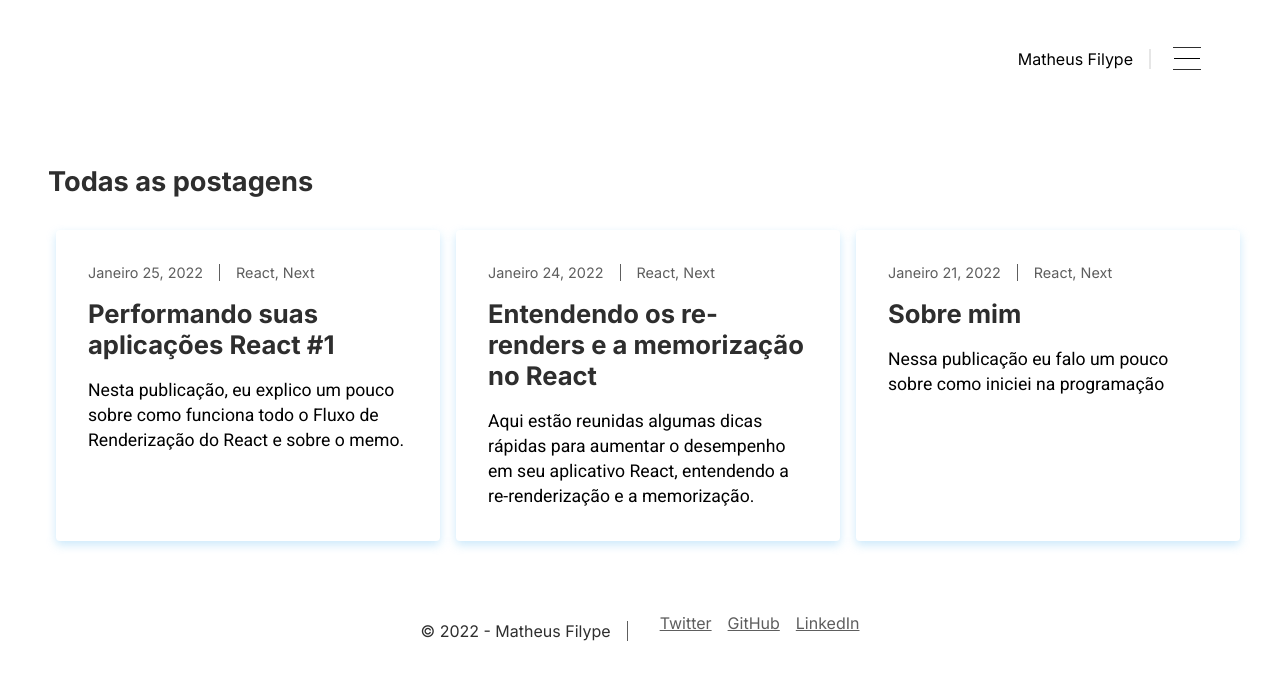
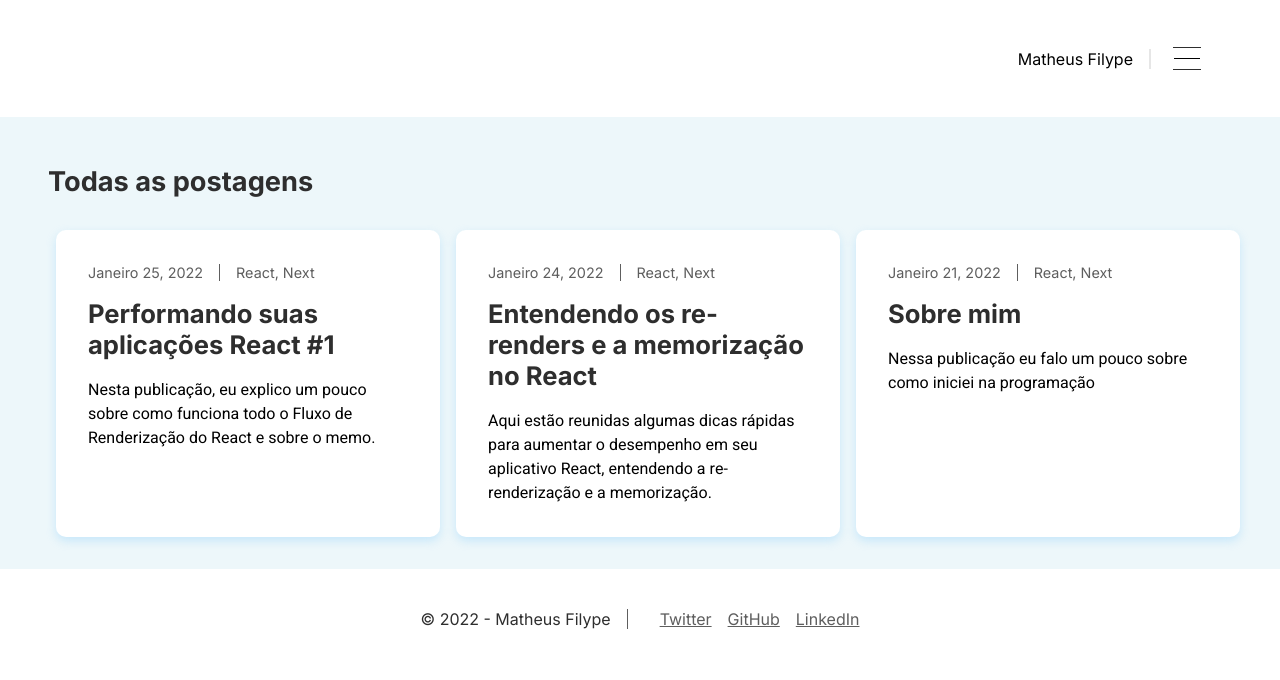
Before and after one commit to Santosl2/mfilypedev, a Next.js app: page /posts in a window 1280 px wide. Shown: the top 680 px of the page. Built offline with nearby package versions, Linux system fonts and the light colour scheme.

Commit message:
release: minor fixs and adjusts

```diff
--- a/package.json
+++ b/package.json
@@ -8,6 +8,8 @@
     "start": "next start"
   },
   "dependencies": {
+    "@types/aos": "^3.0.4",
+    "aos": "^2.3.4",
     "highlight.js": "^11.4.0",
     "next": "10.2.3",
     "polished": "^4.1.4",
--- a/src/components/Footer/styles.ts
+++ b/src/components/Footer/styles.ts
@@ -11,6 +11,7 @@ export const FooterSection = styled.footer`
     display: flex;
 
     li {
+      list-style: none;
       margin-left: 1rem;
     }
   }
@@ -21,7 +22,6 @@ export const FooterSection = styled.footer`
       padding-right: 1rem;
       margin-right: 1rem;
       border-right: 1px solid var(--gray-400);
-      margin-bottom: 0;
     }
   }
 `;
--- a/src/components/Header/index.tsx
+++ b/src/components/Header/index.tsx
@@ -49,10 +49,10 @@ export function Header() {
       </MenuContent>
 
       <SubMenu isOpen={menuOpen}>
-        <SubMenuItem>
+        <SubMenuItem onClick={() => setMenuOpen(false)}>
           <Link href="/about">Sobre</Link>
         </SubMenuItem>
-        <SubMenuItem>
+        <SubMenuItem onClick={() => setMenuOpen(false)}>
           <Link href="/posts">Publicações</Link>
         </SubMenuItem>
       </SubMenu>
--- a/src/components/Header/styles.tsx
+++ b/src/components/Header/styles.tsx
@@ -12,6 +12,7 @@ export const Menu = styled.header`
   max-width: var(--layout-size);
   position: sticky;
   top: 0;
+  z-index: 2;
 `;
 
 export const MenuContent = styled.div<IMenuProps>`
--- a/src/components/MyProjects/ProjectBox.tsx
+++ b/src/components/MyProjects/ProjectBox.tsx
@@ -17,7 +17,10 @@ export function ProjectBox({
   const icon = language ? `${language.toLowerCase()}-plain` : "github-original";
 
   return (
-    <Project onClick={() => window.open(html_url, "_blank")}>
+    <Project
+      onClick={() => window.open(html_url, "_blank")}
+      data-aos="zoom-in-up"
+    >
       <ProjectTitle>
         <small>
           <Image
--- a/src/components/MyProjects/style.ts
+++ b/src/components/MyProjects/style.ts
@@ -8,7 +8,7 @@ export const Container = styled.section`
 export const Project = styled.div`
   width: 100%;
   min-height: 100px;
-  border-radius: 5px;
+  border-radius: 8px;
   padding: 1rem;
   cursor: pointer;
   transition: background 0.3s ease;
--- a/src/components/PostList/index.tsx
+++ b/src/components/PostList/index.tsx
@@ -19,7 +19,7 @@ export function PostList({
 }: IParams) {
   return (
     <Link href={slug}>
-      <Post>
+      <Post data-aos="fade-left">
         <PostContent>
           <PostInfo>
             <span>{FormatDate(Number(createdAt))}</span>
--- a/src/components/PostList/styles.ts
+++ b/src/components/PostList/styles.ts
@@ -10,7 +10,7 @@ export const Post = styled.div`
   max-width: 100%;
   flex: 1;
   min-height: 218px;
-  border-radius: 4px;
+  border-radius: 10px;
   box-shadow: 0px 4px 10px rgba(187, 225, 250, 0.75);
   margin-bottom: 1rem;
   transition: background-color 0.3s ease-in-out 0s;
@@ -55,7 +55,8 @@ export const PostInfo = styled.div`
 `;
 
 export const PostDescription = styled.div`
-  font-size: 1.1rem;
+  font-size: 1rem;
+
   font-family: "Heebo", sans-serif;
   font-weight: 400;
 `;
--- a/src/pages/_app.tsx
+++ b/src/pages/_app.tsx
@@ -1,8 +1,15 @@
 import { Header } from "@/components/Header";
 import Global from "@/styles/global";
+import Aos from "aos";
+import "aos/dist/aos.css";
+
 import "highlight.js/scss/atom-one-light.scss";
+import { useEffect } from "react";
 
 function MyApp({ Component, pageProps }) {
+  useEffect(() => {
+    Aos.init({ duration: 3000 });
+  }, []);
   return (
     <>
       <Global />
--- a/src/pages/index.tsx
+++ b/src/pages/index.tsx
@@ -30,7 +30,7 @@ export default function Home({ posts }) {
       />
 
       <Container>
-        <AboutMe>
+        <AboutMe data-aos="fade-up" data-aos-anchor-placement="center-bottom">
           <LeftContent>
             <h4>
               Ei, eu sou o Matheus Filype, <br /> Desenvolvedor Front End
--- a/src/styles/global.ts
+++ b/src/styles/global.ts
@@ -8,7 +8,7 @@ export default createGlobalStyle`
     --gray-200: #0000009c;
     --gray-500: rgb(46, 46, 46);
     --gray-400: rgb(94, 94, 94);
-    --blue-500: #EDF7FA
+    --blue-500: #EDF7FA;
     --gray-700: #2D3748
   }
   html,
@@ -20,7 +20,9 @@ export default createGlobalStyle`
       Helvetica Neue, sans-serif;
     -webkit-font-smoothing: antialiased;
     scroll-behavior: smooth;
+
   }
+
 
   a {
     color: inherit;
@@ -39,7 +41,6 @@ export default createGlobalStyle`
 
   li {
     font-family: "Inter", sans-serif;
-    list-style: none;
   }
 
   #responsive {
@@ -88,6 +89,27 @@ export default createGlobalStyle`
     }
   }
 
+  .box {
+    ol {
+      background: var(--gray-500);
+      border-radius: 3px;
+      color: white
+    }
+    li {
+      &::marker {
+        color: black
+      }
+      padding: 1rem;
+    }
+    &:first-child {
+      z-index: 3;
+      li {
+        list-style: none;
+      }
+  }
+}
+
+
   img {
     max-width: 100%;
    }
```
Also changed, not shown: 1 other file (tests, documents, lock files or other folders).
